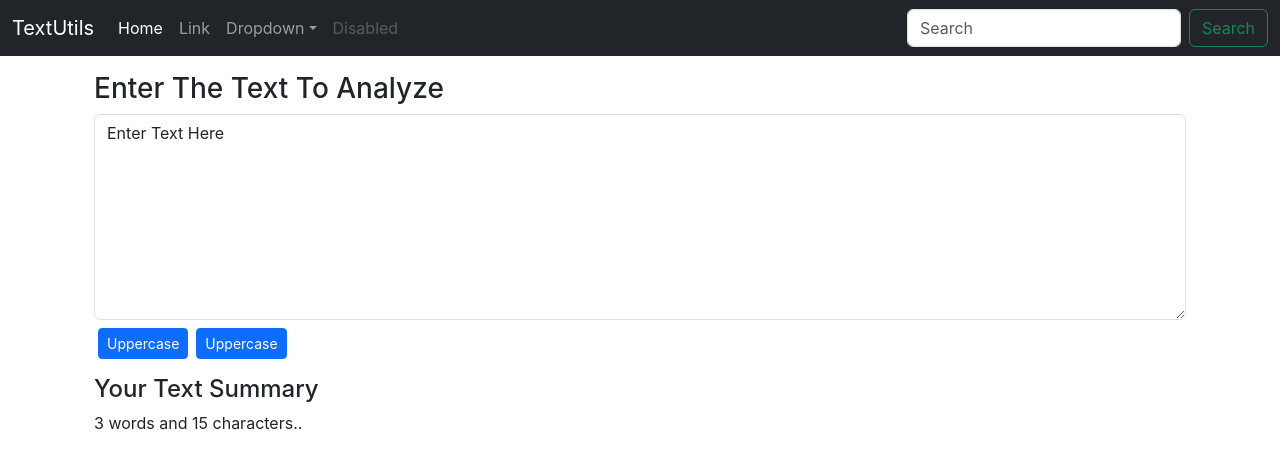
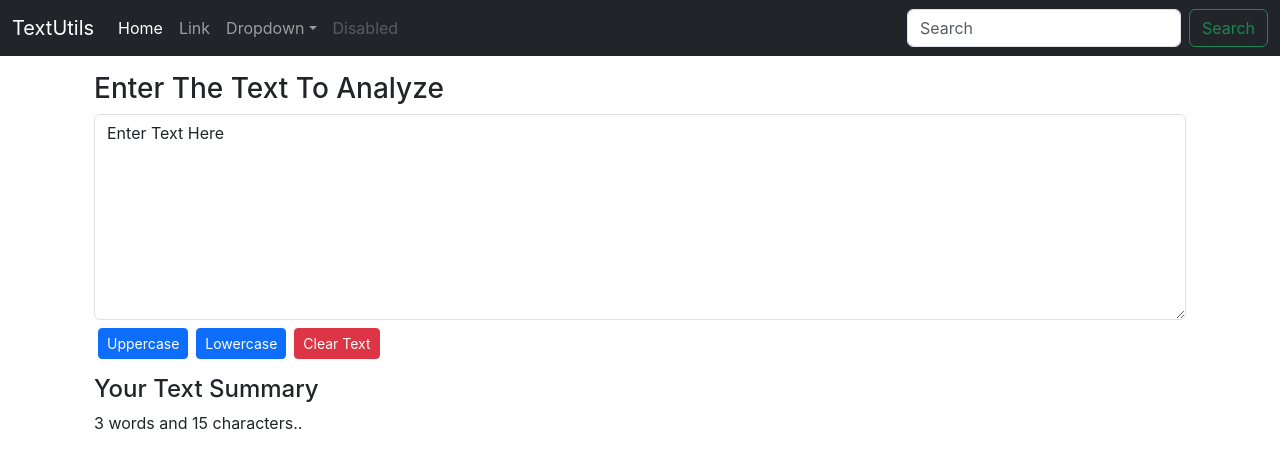
Before and after one commit to 0328-abdul/first_project, a React (Create React App) app: page / in a window 1280 px wide. Shown: the top 468 px of the page. Built offline with nearby package versions, Linux system fonts and the light colour scheme.

Commit message:
Enhancing TextUtils

```diff
--- a/src/components/TextForm.js
+++ b/src/components/TextForm.js
@@ -10,6 +10,9 @@ export default function TextForm(props) {
         let newText = text.toLowerCase();
         setText(newText)
     }
+    const handleClearClick = (e) => {
+        setText('')
+    }
     const handleOnChange = (e) => {
         setText(e.target.value)
     }
@@ -21,7 +24,8 @@ export default function TextForm(props) {
                     <textarea className="form-control" value={text} onChange={handleOnChange} id="exampleFormControlTextarea4" rows="8"></textarea>
                 </div>
                 <button className='btn btn-sm btn-primary mx-1' onClick={handleUpClick}>Uppercase</button>
-                <button className='btn btn-sm btn-primary mx-1' onClick={handleLowClick}>Uppercase</button>
+                <button className='btn btn-sm btn-primary mx-1' onClick={handleLowClick}>Lowercase</button>
+                <button className='btn btn-sm btn-danger mx-1' onClick={handleClearClick}>Clear Text</button>
             </div>
             <div className="container my-3">
                 <h4>Your Text Summary</h4>
```
